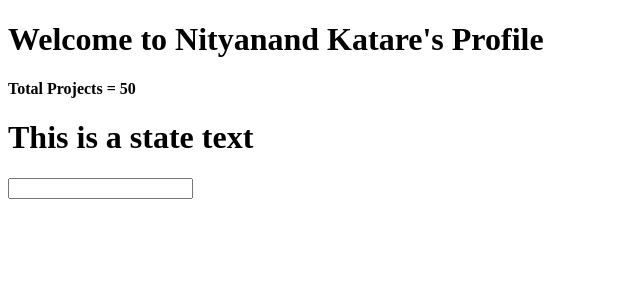
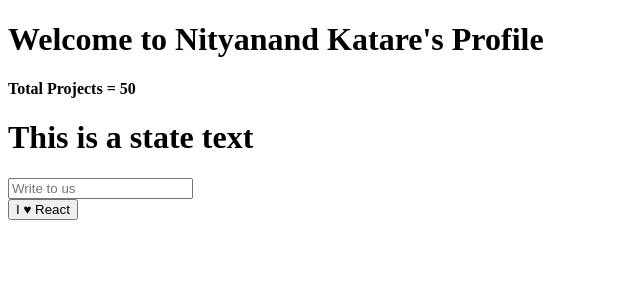
Before and after one commit to iknityanand/portfolio, a React (Create React App) app: page / in a window 1280 px wide. Shown: the top 300 px of the page, without its empty margins (0-640 px from the left). Built offline with nearby package versions, Linux system fonts and the light colour scheme.

Commit message:
Access Nested Data with Reacts props.children
Access Nested Data with Reacts props.children and
Add Custom propType Validation to React Components
according to react 16 importing prop-types

```diff
--- a/src/App.js
+++ b/src/App.js
@@ -13,8 +13,15 @@ class App extends React.Component{
 }
 
 App.propTypes ={
-  txt: PropTypes.string,
-  cat: PropTypes.number.isRequired
+  cat: PropTypes.number.isRequired,
+  txt(props, propName, component){
+    if(!(propName in props)){
+      return new Error('missing '+propName)
+    }
+    if(props[propName].length < 6){
+      return new Error('too short');
+    }
+  }
 }
 
 App.defaultProps={
--- /dev/null
+++ b/src/AppWithNestedData.js
@@ -0,0 +1,16 @@
+import React from 'react'
+class AppWithNestedData extends React.Component {
+  render() {
+    return <Button>I <Heart/> React</Button>
+  }
+}
+
+const Button = (props) => <button>{props.children}</button>
+
+class Heart extends React.Component{
+  render(){
+    return <span>&hearts;</span>
+  }
+}
+
+export default AppWithNestedData
--- a/src/AppWithState.js
+++ b/src/AppWithState.js
@@ -20,5 +20,5 @@ class AppWithState extends React.Component{
   }
 }
 
-const Widget = (props) => <input type="text" onChange={props.update} />
+const Widget = (props) => <input type="text" placeholder="Write to us" onChange={props.update} />
 export default AppWithState
--- a/src/index.js
+++ b/src/index.js
@@ -2,12 +2,14 @@ import React from 'react';
 import ReactDOM from 'react-dom';
 import App from './App';
 import AppWithState from './AppWithState';
+import AppWithNestedData from './AppWithNestedData';
 import registerServiceWorker from './registerServiceWorker';
 
 let allComponents= (
 	<div>
 		<App cat={50} />
 		<AppWithState />
+		<AppWithNestedData />
 	</div>
 );
 
```
